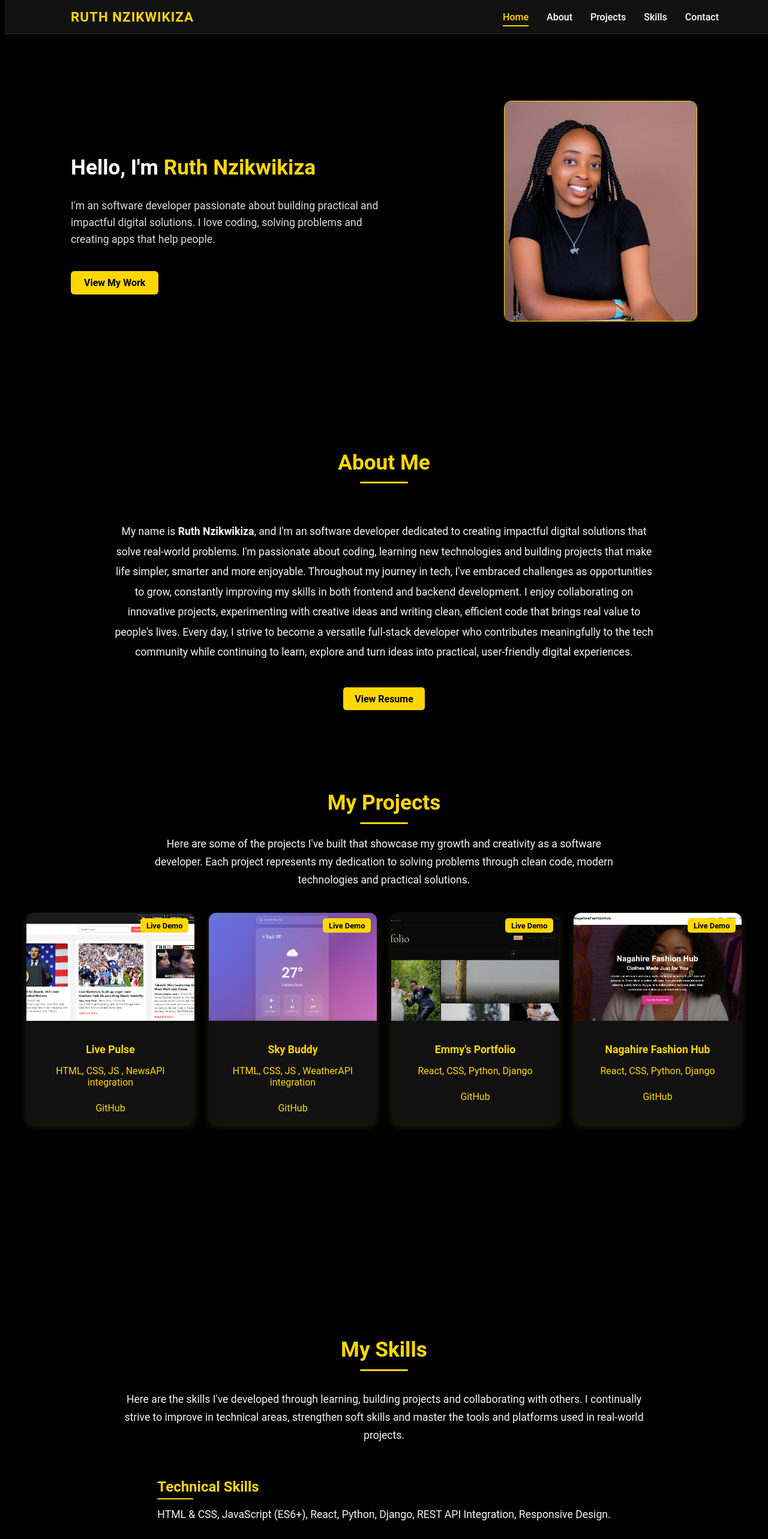
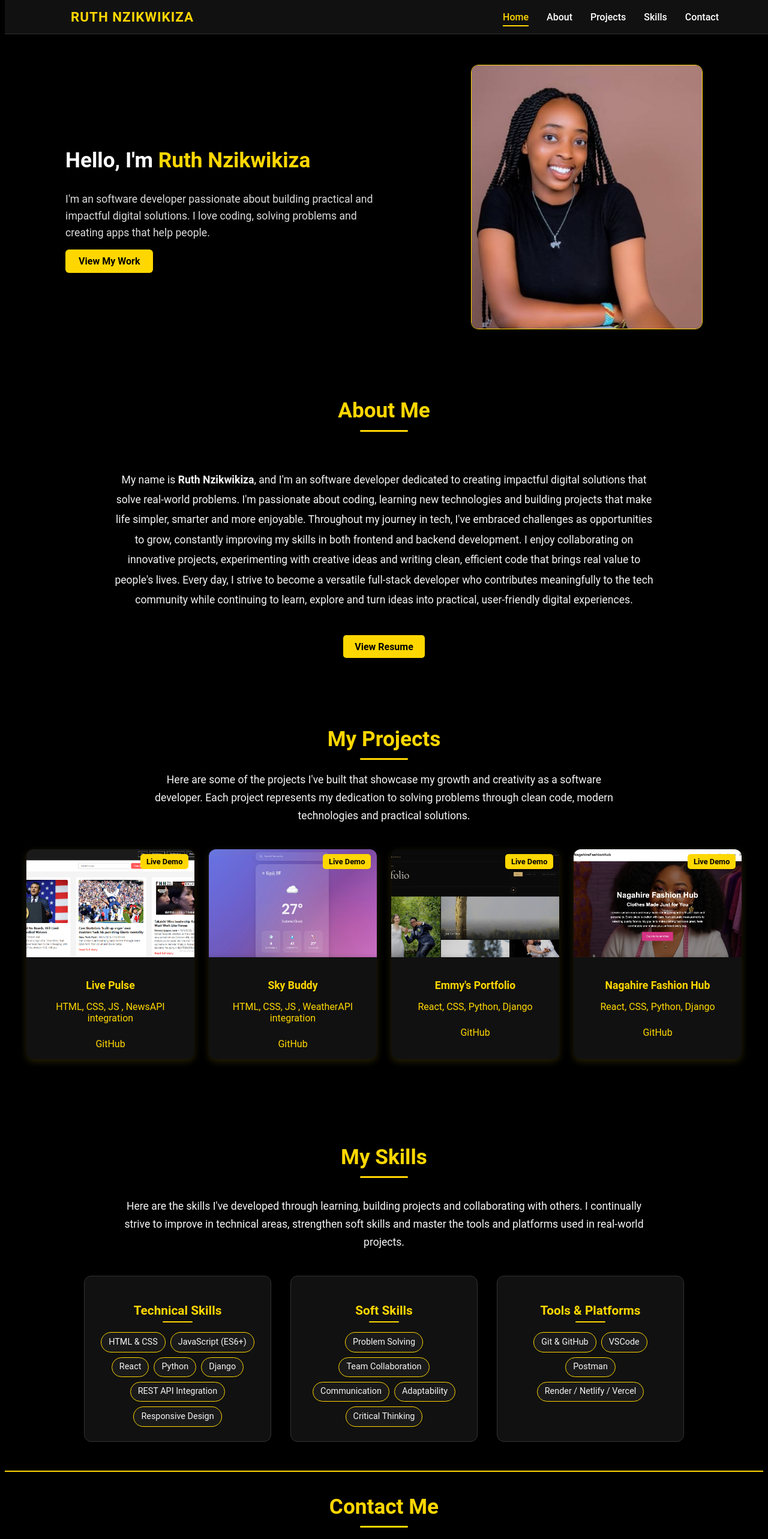
Before and after one commit to RuthNzikwikiza/Ruthportfolio, a React (Vite) app: page / in a window 1280 px wide. Shown: the top 2566 px of the page at 60% size. Built offline with nearby package versions, Linux system fonts and the light colour scheme.

Commit message:
added changes to home and skills

```diff
--- a/src/components/Skills.jsx
+++ b/src/components/Skills.jsx
@@ -35,19 +35,33 @@ export default function Skills() {
         strengthen soft skills and master the tools and platforms used in real-world projects.
       </p>
 
+      <div className="skills-grid">
         <div className="skills-category">
           <h3>Technical Skills</h3>
-        <p className="skills-paragraph">{technicalSkills.join(", ")}.</p>
+          <div className="skills-tags">
+            {technicalSkills.map((skill) => (
+              <span key={skill} className="skill-tag">{skill}</span>
+            ))}
+          </div>
         </div>
 
         <div className="skills-category">
           <h3>Soft Skills</h3>
-        <p className="skills-paragraph">{softSkills.join(", ")}.</p>
+          <div className="skills-tags">
+            {softSkills.map((skill) => (
+              <span key={skill} className="skill-tag">{skill}</span>
+            ))}
+          </div>
         </div>
 
         <div className="skills-category">
           <h3>Tools & Platforms</h3>
-        <p className="skills-paragraph">{toolsPlatforms.join(", ")}.</p>
+          <div className="skills-tags">
+            {toolsPlatforms.map((skill) => (
+              <span key={skill} className="skill-tag">{skill}</span>
+            ))}
+          </div>
+        </div>
       </div>
   </section>
   );
--- a/src/index.css
+++ b/src/index.css
@@ -89,14 +89,19 @@ html {
     margin: 10px 20px;
   }}
 .home {
-  padding: 160px 110px;
+  padding: 100px 8% 60px;
   background-color: #000;
+  display: flex;
+  align-items: center;
+  justify-content: center;
 }
 .home-content {
   display: flex;
   align-items: center;
   justify-content: space-between;
   gap: 3rem;
+  width: 100%;
+  max-width: 1200px;
 }
 .home-text {
   flex: 1;
@@ -117,7 +122,7 @@ html {
   font-size: 1.1rem;
   line-height: 1.6;
   color: #ddd;
-  margin-bottom: 3rem;
+  margin-bottom: 1.5rem;
 }
 .btn {
   background-color: #FFD700;
@@ -127,23 +132,21 @@ html {
   text-decoration: none;
   font-weight: 600;
   transition: background 0.3s ease;
-  margin-top: 70px;
+  margin-top: 0;
 }
 
 .btn:hover {
   background-color: #ffeb3b;
 }
 .home-image img {
-  width: 320px;
+  width: clamp(280px, 30vw, 420px);
   border-radius: 12px;
   border: 1px solid #FFD700;
 }
-
-@media (max-width: 768px) {
+ @media (max-width: 768px) {
   .home {
-    padding: 80px 30px;
+    padding: 80px 20px 40px;
   }
-
   .home-content {
     flex-direction: column;
     text-align: center;
@@ -218,12 +221,11 @@ html {
   }
 }
 .projects {
-  min-height: 100vh;
   background-color: #000;
   color: #FFD700;
   text-align: center;
   padding: 4rem 1.5rem;
-  margin-top: 20px;
+  margin-top: 0;
 }
 .projects h2 {
   font-size: 2.2rem;
@@ -322,7 +324,7 @@ html {
   flex-direction: column;
   justify-content: center;
   align-items: center;
-  padding: 3rem 1.5rem;
+  padding: 3rem 2rem;
   text-align: center;
 }
 
@@ -346,19 +348,29 @@ html {
   max-width: 900px;
   color: #f5f5f5;
   font-size: 1.1rem;
-  margin-bottom: 2rem;
+  margin-bottom: 2.5rem;
   line-height: 1.7;
 }
 
+.skills-grid {
+  display: grid;
+  grid-template-columns: repeat(3, 1fr);
+  gap: 2rem;
+  width: 100%;
+  max-width: 1000px;
+}
+
 .skills-category {
-  margin-bottom: 2rem;
-  max-width: 900px;
-  text-align: left;
+  background-color: #111;
+  border: 1px solid #333;
+  border-radius: 12px;
+  padding: 1.5rem;
+  text-align: center;
 }
 
 .skills-category h3 {
-  font-size: 1.5rem;
-  margin-bottom: 0.7rem;
+  font-size: 1.3rem;
+  margin-bottom: 1rem;
   color: #FFD700;
   position: relative;
   display: inline-block;
@@ -367,33 +379,52 @@ html {
 .skills-category h3::after {
   content: "";
   display: block;
-  width: 60px;
+  width: 50px;
   height: 2px;
   background: #FFD700;
-  margin-top: 0.3rem;
+  margin: 0.4rem auto 0;
   border-radius: 5px;
 }
 
-.skills-paragraph {
-  color: #f5f5f5;
-  font-size: 1.1rem;
-  line-height: 1.7;
-  margin: 0;
+.skills-tags {
+  display: flex;
+  flex-wrap: wrap;
+  gap: 0.5rem;
+  justify-content: center;
 }
 
-/* Responsive */
+.skill-tag {
+  background-color: #1a1a1a;
+  color: #f5f5f5;
+  border: 1px solid #FFD700;
+  padding: 0.35rem 0.75rem;
+  border-radius: 20px;
+  font-size: 0.9rem;
+  line-height: 1.4;
+}
+
+@media (max-width: 900px) {
+  .skills-grid {
+    grid-template-columns: 1fr;
+    max-width: 500px;
+  }
+}
+
 @media (max-width: 768px) {
   .skills h2 {
     font-size: 1.8rem;
   }
 
-  .skills-intro,
-  .skills-paragraph {
+  .skills-intro {
     font-size: 1rem;
   }
 
   .skills-category h3 {
-    font-size: 1.3rem;
+    font-size: 1.2rem;
+  }
+
+  .skill-tag {
+    font-size: 0.85rem;
   }
 }
 .contact {
```
Lines whose indentation alone changed are shown as unchanged.
